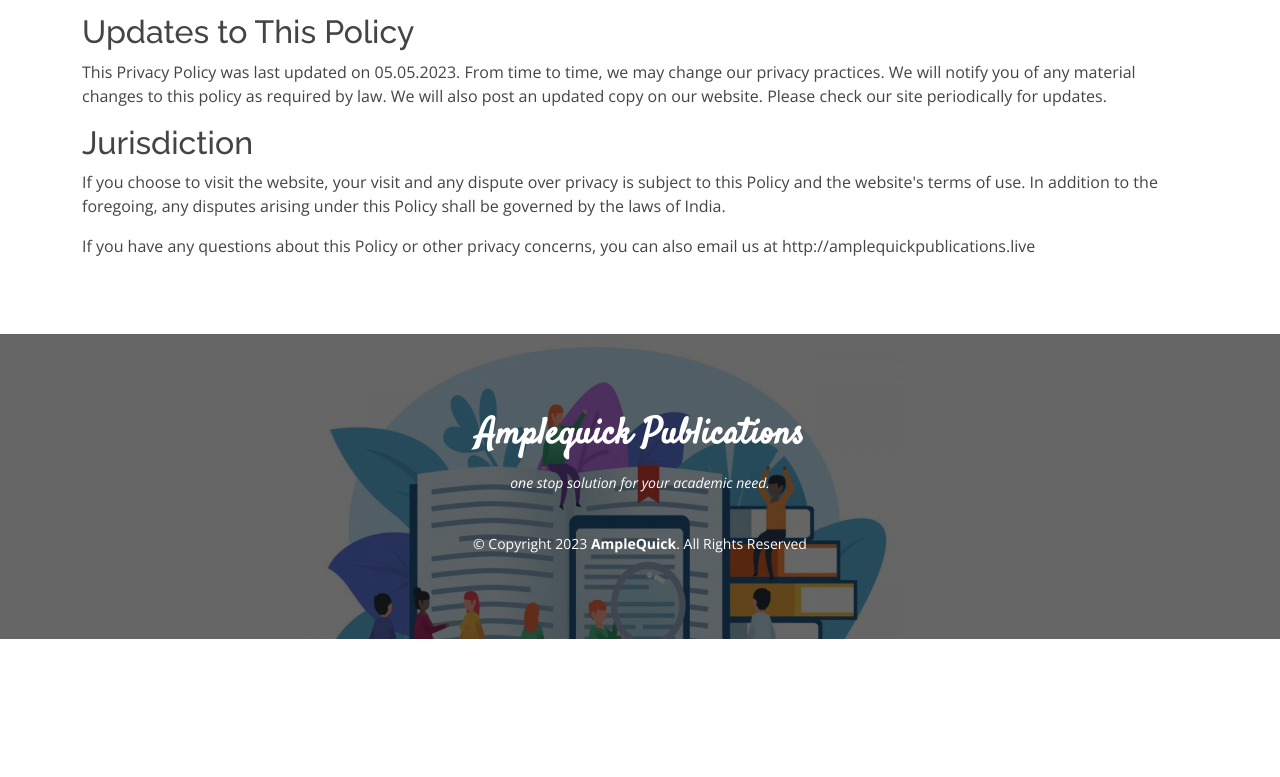
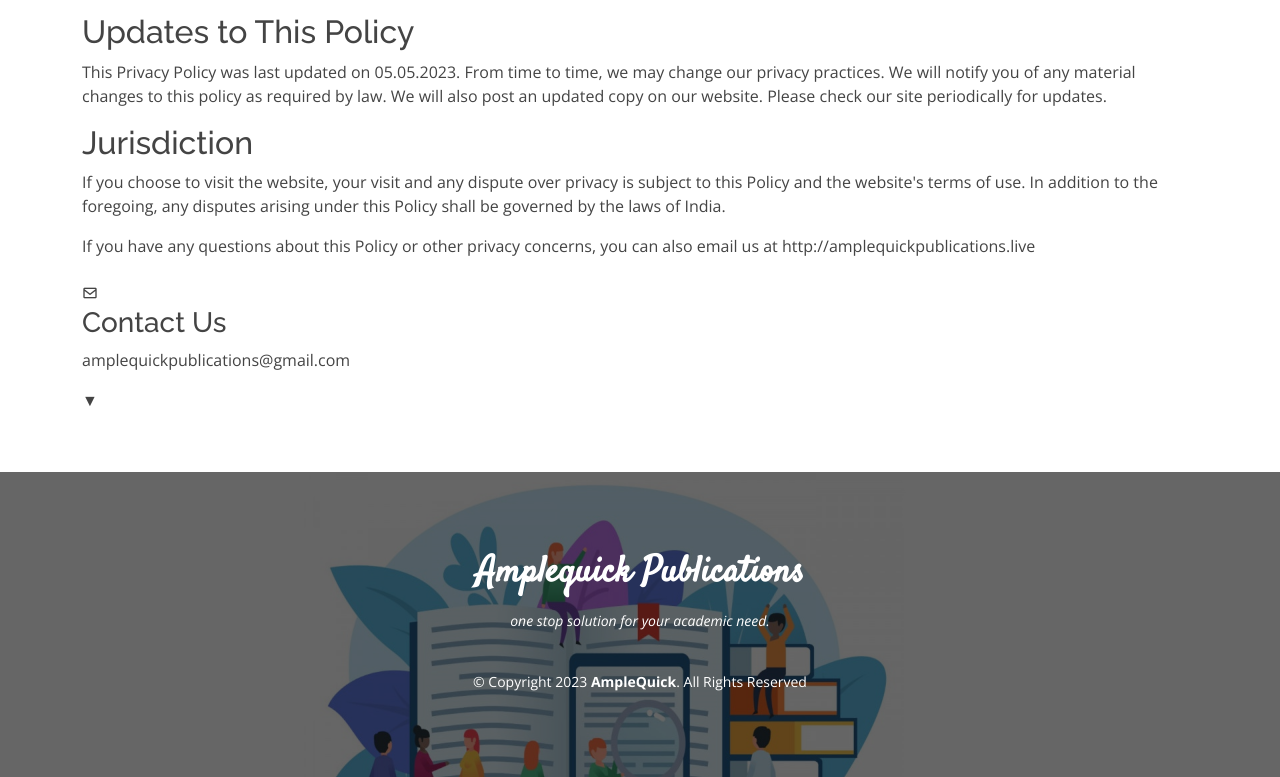
Before and after one commit to amplequick/amplequick, a plain HTML site: page privacy-policy.html in a window 1280 px wide. Shown: the part 1448-2225 px from the top of the page. Before the commit the page ends 2087 px from the top, so only its background shows below. Drawn offline with nearby package versions, Linux system fonts and the light colour scheme.

Commit message:
Update privacy-policy.html

```diff
--- a/privacy-policy.html
+++ b/privacy-policy.html
@@ -156,7 +156,13 @@
 <p>If you have any questions about this Policy or other privacy concerns, you can also email us at http://amplequickpublications.live</p>
 
 
-
+                <div class="info-box mt-4">
+                  <i class="bx bx-envelope"></i>
+    <h3>Contact Us</h3>
+    <p>amplequickpublications@gmail.com</p>
+	<p id="address" class="hidden">12, Main road, Clive street, Cuddalore OT, 607003</p>
+    <span class="arrow" onclick="toggleAddress()">&#x25BC;</span>
+                </div>
 
 
 
@@ -187,7 +193,12 @@
 
   <!-- Template Main JS File -->
   <script src="assets/js/main.js"></script>
-
+<script>
+    function toggleAddress() {
+      var address = document.getElementById('address');
+      address.classList.toggle('hidden');
+    }
+  </script>
 </body>
 
 </html>
```
